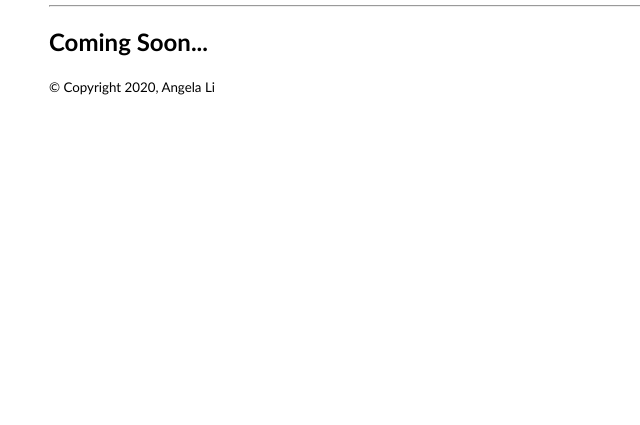
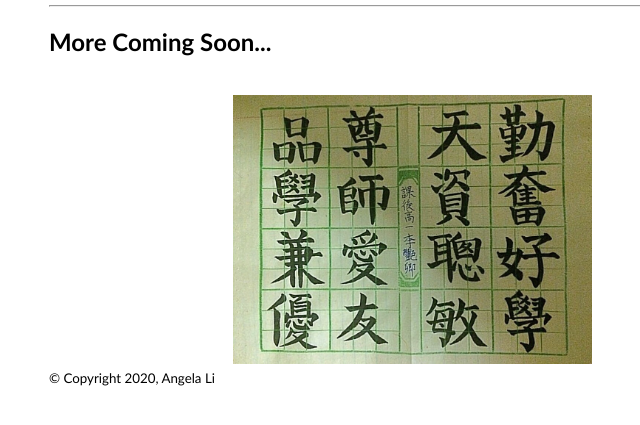
Before and after one commit to angelaalii/bio, a plain HTML site: page calligraphy.html in a window 1280 px wide. Shown: the part 53-478 px from the top of the page, without its empty margins (79-719 px from the left). Drawn offline with Linux system fonts and the light colour scheme.

Commit message:
update calligraphy page

```diff
--- a/calligraphy.html
+++ b/calligraphy.html
@@ -17,9 +17,10 @@
 		<a class="active" href="calligraphy.html">Calligraphy</a>
 	</div>
     <hr>
-    <h2>Coming Soon...</h2>
+    <h2>More Coming Soon...</h2>
+    <br>
+    <img class="calligraphyleft" src = "schoolcompcalligraphy.JPG" style="width: 35%">
 </body>
-
 <footer>
         <small>&copy; Copyright 2020, Angela Li</small>
 </footer>
--- a/main.css
+++ b/main.css
@@ -57,3 +57,7 @@ body {
     margin-top: 7%;
     margin-left: 10%;
 }
+
+.calligraphyleft {
+  margin-left: 18%;
+}
```
Also changed, not shown: schoolcompcalligraphy.JPG (added).
